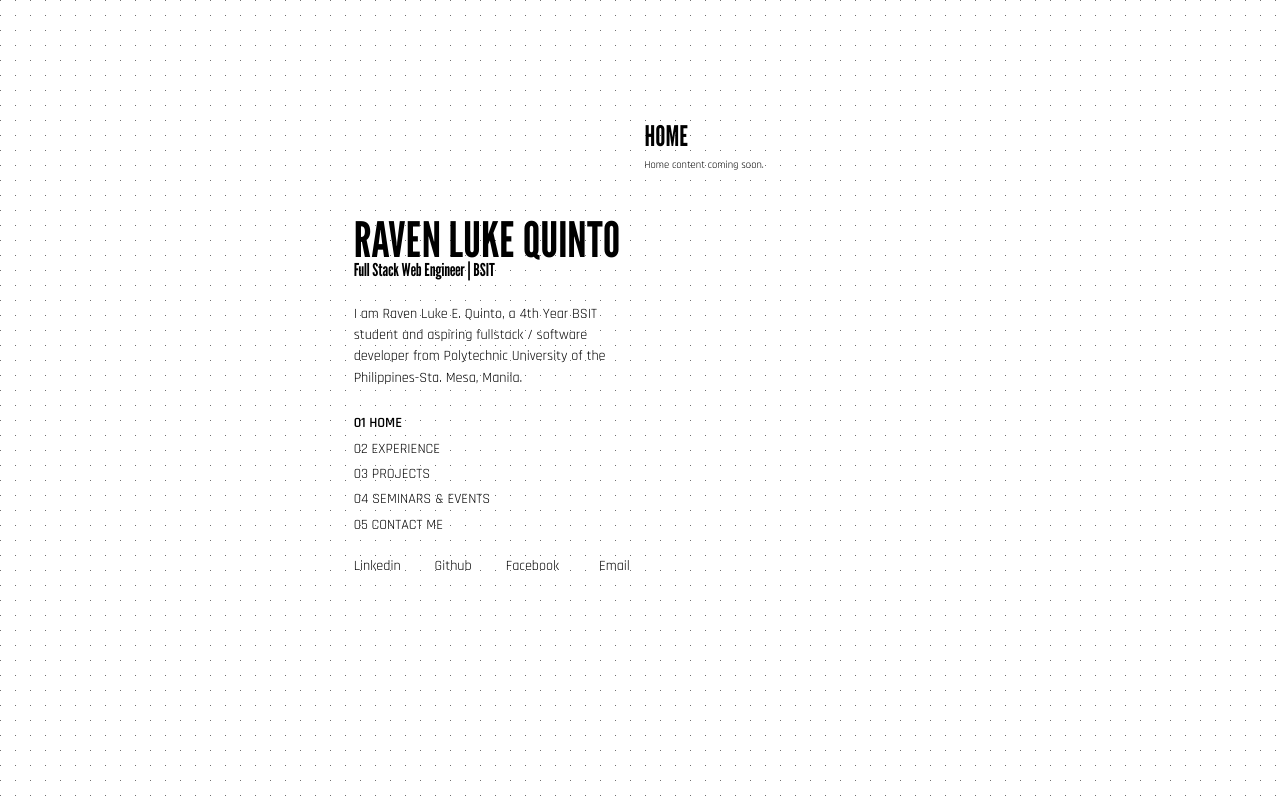
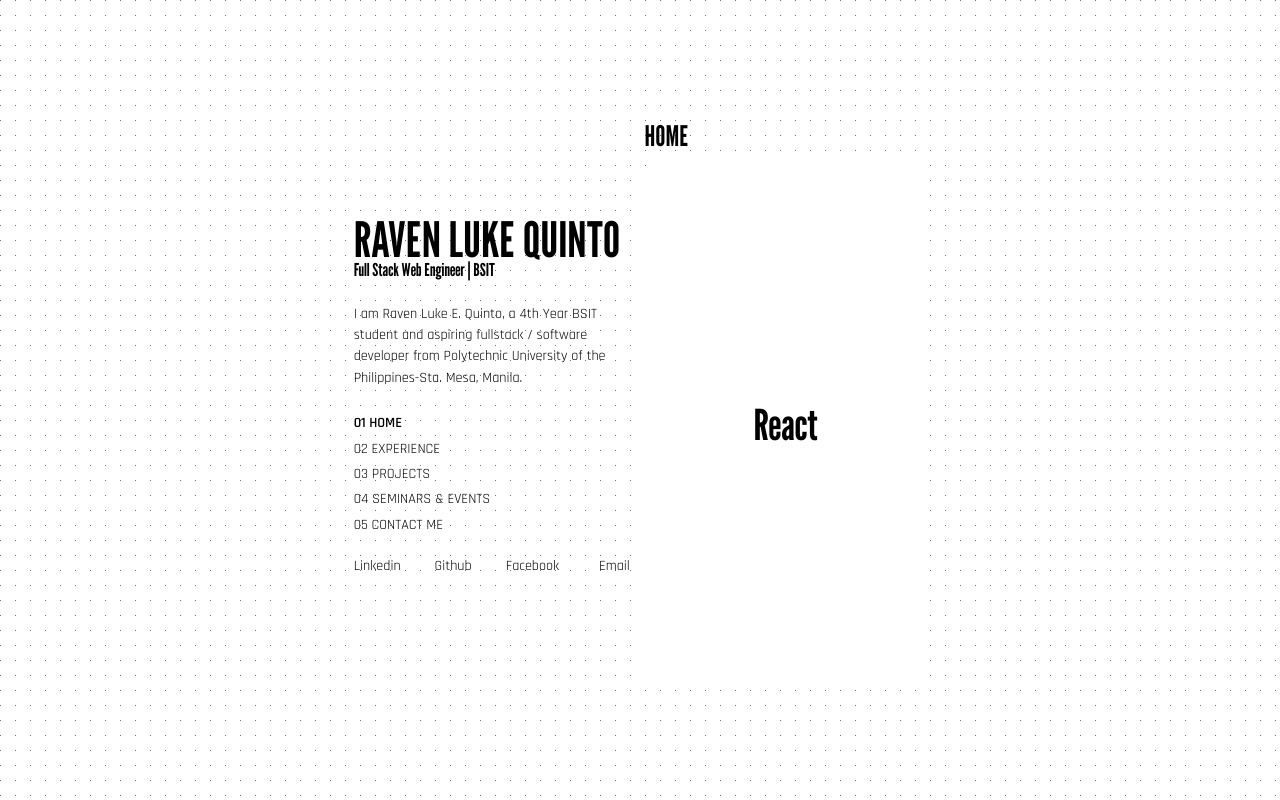
Before and after one commit to lukewarmraven/portfolio2, a Next.js app: page / in a window 1280 px wide. Built offline with nearby package versions, Linux system fonts and the light colour scheme.

Commit message:
feat: add horizontal snap-scroll skill cards to Home section
- Replace Home placeholder with 8 full-width skill cards (React, Next.js, TypeScript, etc.)
- Use CSS scroll-snap on x-axis for horizontal page-like swiping between skills
- Add empty skills-physics.tsx component stub

```diff
--- a/components/sections/home.tsx
+++ b/components/sections/home.tsx
@@ -1,19 +1,70 @@
 import { vw } from "@/lib/utils";
 
-const leftContent = {
-  name: "Raven Luke Quinto",
-  title: "Full Stack Web Engineer",
-  course: "BSIT",
-  description: "I am Raven Luke E. Quinto, a 4th Year BSIT student and aspiring fullstack / software developer from Polytechnic University of the Philippines-Sta. Mesa, Manila.",
-};
+const SKILLS = [
+  "React",
+  "Next.js",
+  "TypeScript",
+  "Node.js",
+  "PostgreSQL",
+  "Tailwind",
+  "Figma",
+  "AWS",
+];
 
 export default function HomePage() {
   return (
-    <section>
-      <h1 className="font-league-gothic m-0" style={{ fontSize: vw(64) }}>HOME</h1>
-      <p className="font-rajdhani" style={{ fontSize: vw(24) }}>
-        Home content coming soon.
-      </p>
+    <section
+      className="flex flex-col"
+      style={{ height: "100%", gap: vw(16) }}
+    >
+      <h1
+        className="font-league-gothic m-0"
+        style={{ fontSize: vw(64) }}
+      >
+        HOME
+      </h1>
+
+      <div
+        className="no-scrollbar"
+        style={{
+          flex: "1 1 0",
+          minHeight: 0,
+          overflowX: "auto",
+          scrollSnapType: "x mandatory",
+        }}
+      >
+        <div
+          style={{
+            display: "flex",
+            flexDirection: "row",
+            height: "100%",
+          }}
+        >
+          {SKILLS.map((skill) => (
+            <div
+              key={skill}
+              style={{
+                width: "100%",
+                minWidth: "100%",
+                height: "100%",
+                scrollSnapAlign: "start",
+                display: "flex",
+                alignItems: "center",
+                justifyContent: "center",
+                background: "var(--color-card)",
+                borderRadius: vw(12),
+              }}
+            >
+              <span
+                className="font-league-gothic"
+                style={{ fontSize: vw(96) }}
+              >
+                {skill}
+              </span>
+            </div>
+          ))}
+        </div>
+      </div>
     </section>
   );
 }
```
Also changed, not shown: components/ui/reusable-ui/skills-physics.tsx (added).
